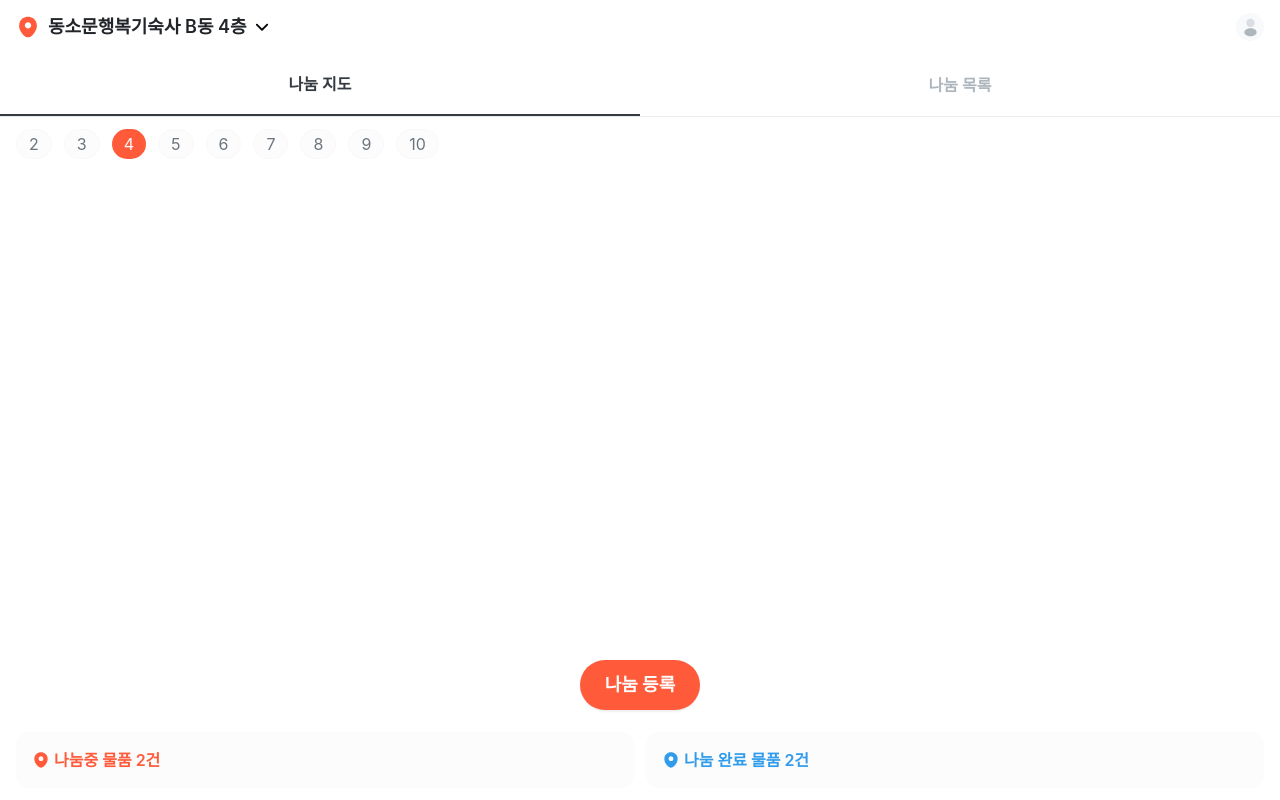
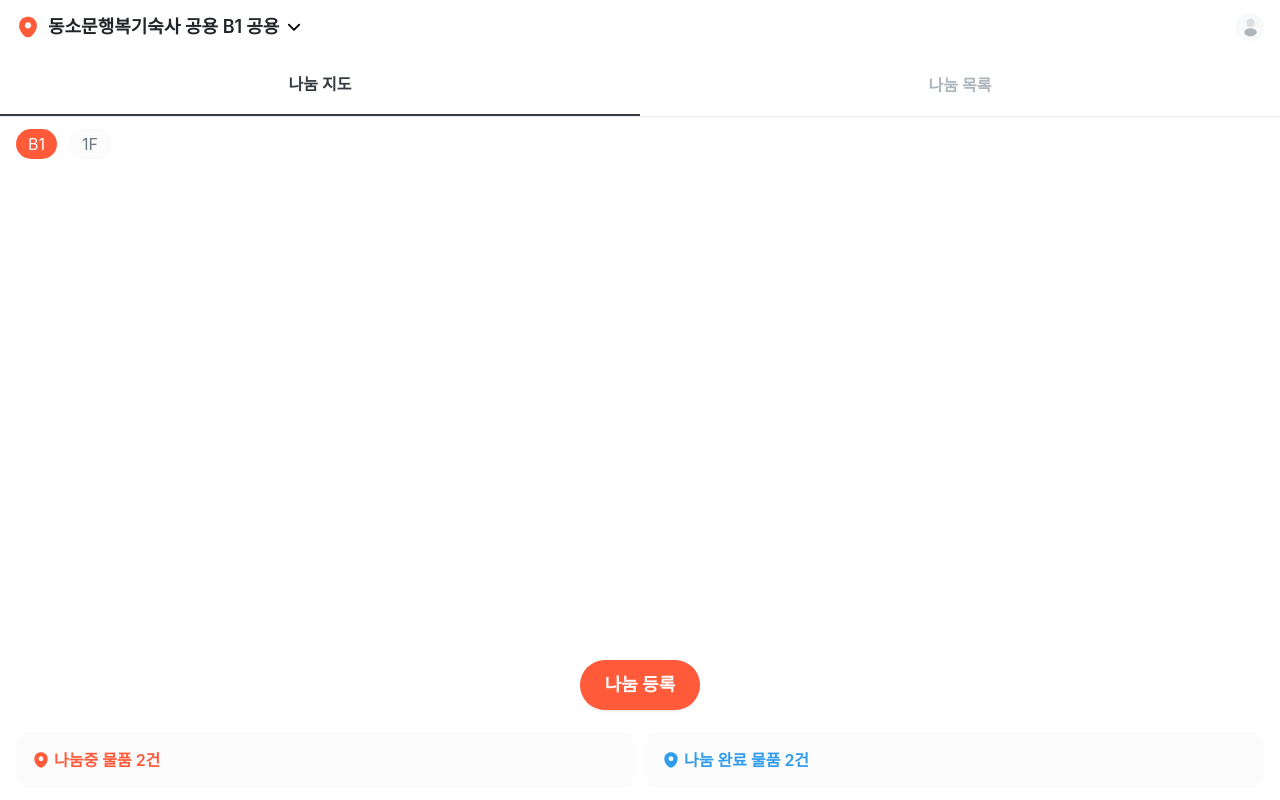
Before and after one commit to Dongsomun-happydorm/FE, a React (Vite) app: page / in a window 1280 px wide. Built offline with nearby package versions, Linux system fonts and the light colour scheme; a web font is replaced by a local one.

Commit message:
refactor: Header·SharingMapPage Zustand 스토어 연동

```diff
--- a/src/components/Header.tsx
+++ b/src/components/Header.tsx
@@ -1,26 +1,30 @@
-import LocationPinIcon from './icons/LocationPinIcon'
+import LocationPinIcon from '@/components/icons/LocationPinIcon'
 import profileIcon from '@/assets/icons/icon-profile.svg'
-import MoreIcon from '@/components/icons/MoreIcon'
+import ZoneDropdown from '@/components/ZoneDropdown'
+import { BUILDING_NAME, ZONE_OPTIONS } from '@/constants/building'
+import { useBuildingStore } from '@/stores/buildingStore'
 
-interface HeaderProps {
-  building: string
-  floor: number
-}
+export default function Header() {
+  const { selectedZone, activeFloor, setZone } = useBuildingStore()
 
-export default function Header({ building, floor }: HeaderProps) {
   return (
-    <div className="flex h-[54px] items-center justify-between bg-white px-4">
+    <div className="flex h-13.5 items-center justify-between bg-white px-4">
       <div className="flex items-center gap-2">
-        <LocationPinIcon/>
+        <LocationPinIcon />
         <div className="flex items-center gap-1">
           <span className="typography-body1-semibold text-gray-900 whitespace-nowrap">
-            {building} {floor}층
+            {BUILDING_NAME} {selectedZone} {activeFloor}
           </span>
-          <MoreIcon />
+          <ZoneDropdown
+            options={[...ZONE_OPTIONS]}
+            value={selectedZone}
+            onChange={setZone}
+            showLabel={false}
+          />
         </div>
       </div>
       <div className="flex size-7 items-center justify-center rounded-full bg-gray-100">
-        <img src={profileIcon} alt="프로필" className="size-[21px]" />
+        <img src={profileIcon} alt="프로필" className="size-5.25" />
       </div>
     </div>
   )
--- a/src/pages/SharingMapPage.tsx
+++ b/src/pages/SharingMapPage.tsx
@@ -5,31 +5,31 @@ import FloorToggle from '@/components/FloorToggle'
 import FloorMap from '@/components/FloorMap'
 import FloatingButton from '@/components/FloatingButton'
 import SharingStatusCards from '@/components/SharingStatusCards'
+import { FLOORS_BY_ZONE } from '@/constants/building'
+import { useBuildingStore } from '@/stores/buildingStore'
 
 const TABS = [
   { id: 'map', label: '나눔 지도' },
   { id: 'list', label: '나눔 목록' },
 ]
 
-const FLOORS = [2, 3, 4, 5, 6, 7, 8, 9, 10]
-
 export default function SharingMapPage() {
   const [activeTab, setActiveTab] = useState('map')
-  const [activeFloor, setActiveFloor] = useState(4)
+  const { selectedZone, activeFloor, setFloor } = useBuildingStore()
+  const floors = FLOORS_BY_ZONE[selectedZone]
 
   return (
     <div className="relative flex h-dvh w-full flex-col overflow-hidden bg-white">
-      <Header building="동소문행복기숙사 B동" floor={activeFloor} />
+      <Header />
 
       <TabBar tabs={TABS} activeTab={activeTab} onTabChange={setActiveTab} />
 
       <FloorToggle
-        floors={FLOORS}
+        floors={floors}
         activeFloor={activeFloor}
-        onFloorChange={setActiveFloor}
+        onFloorChange={setFloor}
       />
 
-      {/* 지도 영역 */}
       <div className="relative flex-1 overflow-hidden">
         {activeTab === 'map' ? (
           <FloorMap />
```
